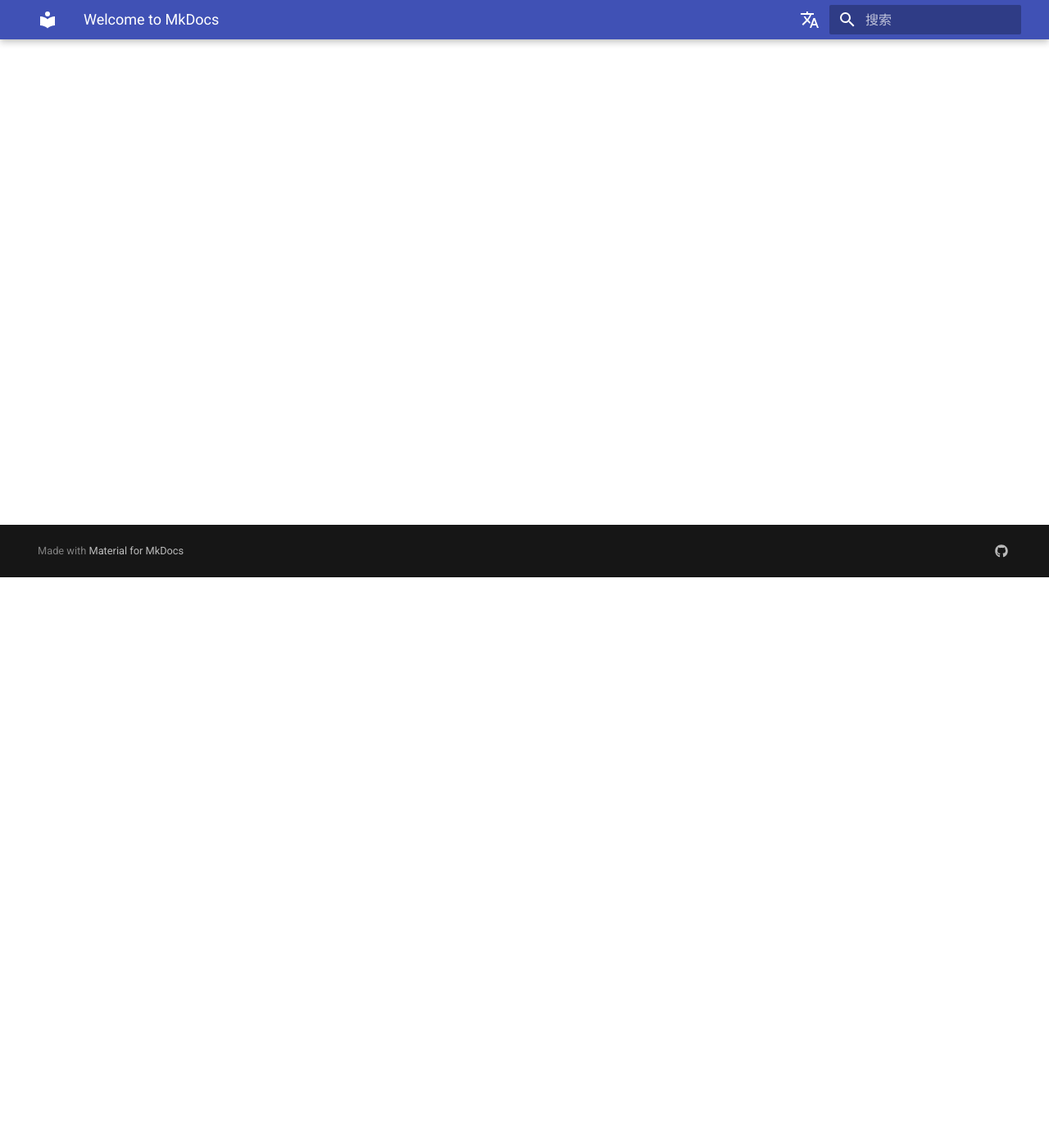
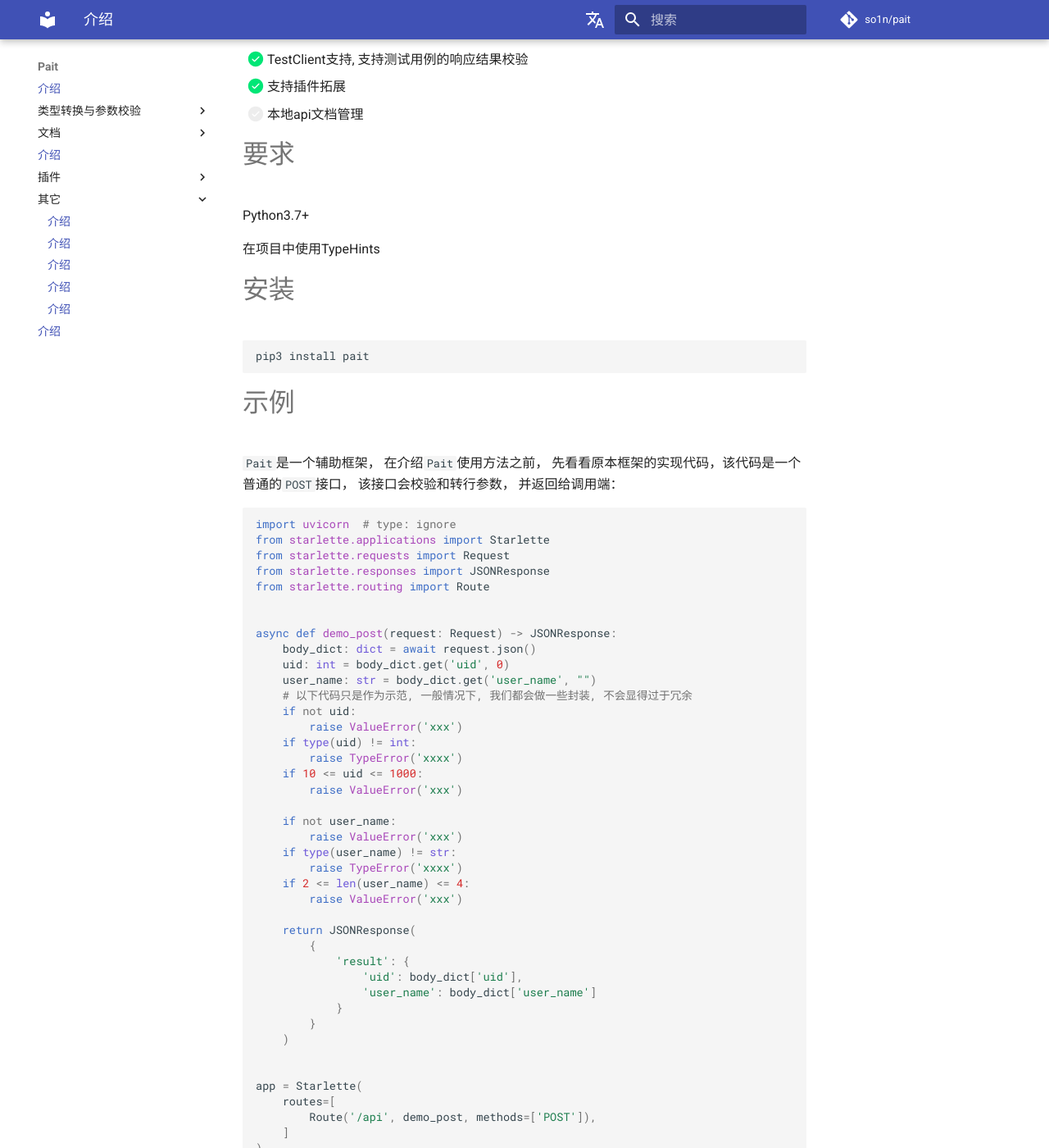
Before and after one commit to so1n/pait, an MkDocs documentation site: the page built from docs/index.md, in a window 1280 px wide and 1400 px high, scrolled down 696 px. Shown: the whole window at 82% size. Built offline with MkDocs 1.6.1 and Material for MkDocs 9.7.7, drawn with Linux system fonts in a browser that asks for light colours; comment, search, counter and statistics services are not loaded; the version menu is left out; some of the changed text lies outside the part shown.

Commit message:
Modify, Doc, mkdocs support

````diff
--- a/docs/index.md
+++ b/docs/index.md
@@ -1,17 +1,127 @@
-# Welcome to MkDocs
+# 介绍
+`Pait`是一个轻量级的Python Api开发工具，拥有参数类型检查, 类型转换和提供文档输出等功能，非常适合用于后端的接口开发，
+它被设计兼容多个Python都Web应用开发框架(目前适配了`Flask`, `Starlette`, `Sanic`, `Tornado`)，且做到尽量少地侵入原有框架，`Pait`设计灵感见文章[《给python接口加上一层类型检》](https://so1n.me/2019/04/15/%E7%BB%99python%E6%8E%A5%E5%8F%A3%E5%8A%A0%E4%B8%8A%E4%B8%80%E5%B1%82%E7%B1%BB%E5%9E%8B%E6%A3%80/)
+。
 
-For full documentation visit [mkdocs.org](https://www.mkdocs.org).
+> NOTE:
+>
+> mypy check 100%
+>
+> test coverage 95%+ (排除api_doc)
+>
+> python version >= 3.7 (支持延迟注释)
+>
+> 以下代码没有特别说明, 都默认以starlette框架为例
 
-## Commands
 
-* `mkdocs new [dir-name]` - Create a new project.
-* `mkdocs serve` - Start the live-reloading docs server.
-* `mkdocs build` - Build the documentation site.
-* `mkdocs -h` - Print help message and exit.
+# 功能
+ - [x] 参数校验和自动转化(参数校验依赖于`Pydantic`)
+ - [x] 参数关系依赖校验
+ - [x] 自动生成openapi文件
+ - [x] 支持swagger,redoc路由
+ - [x] 支持mock响应
+ - [x] TestClient支持, 支持测试用例的响应结果校验
+ - [x] 支持插件拓展
+ - [ ] 本地api文档管理
 
-## Project layout
+# 要求
+Python3.7+
 
-    mkdocs.yml    # The configuration file.
-    docs/
-        index.md  # The documentation homepage.
-        ...       # Other markdown pages, images and other files.
+在项目中使用TypeHints
+
+# 安装
+```bash
+pip3 install pait
+```
+
+# 示例
+`Pait`是一个辅助框架， 在介绍`Pait`使用方法之前， 先看看原本框架的实现代码，该代码是一个普通的`POST`接口， 该接口会校验和转行参数， 并返回给调用端：
+```Python
+import uvicorn  # type: ignore
+from starlette.applications import Starlette
+from starlette.requests import Request
+from starlette.responses import JSONResponse
+from starlette.routing import Route
+
+
+async def demo_post(request: Request) -> JSONResponse:
+    body_dict: dict = await request.json()
+    uid: int = body_dict.get('uid', 0)
+    user_name: str = body_dict.get('user_name', "")
+    # 以下代码只是作为示范, 一般情况下, 我们都会做一些封装, 不会显得过于冗余
+    if not uid:
+        raise ValueError('xxx')
+    if type(uid) != int:
+        raise TypeError('xxxx')
+    if 10 <= uid <= 1000:
+        raise ValueError('xxx')
+
+    if not user_name:
+        raise ValueError('xxx')
+    if type(user_name) != str:
+        raise TypeError('xxxx')
+    if 2 <= len(user_name) <= 4:
+        raise ValueError('xxx')
+
+    return JSONResponse(
+        {
+            'result': {
+                'uid': body_dict['uid'],
+                'user_name': body_dict['user_name']
+            }
+        }
+    )
+
+
+app = Starlette(
+    routes=[
+        Route('/api', demo_post, methods=['POST']),
+    ]
+)
+
+
+uvicorn.run(app)
+```
+可以看出这种写法非常麻烦， 而在使用了`Pait`后， 代码可以变得比较精炼， 其中高亮部分则与`Pait`相关：
+``` py hl_lines="11 13 14"
+import uvicorn  # type: ignore
+from starlette.applications import Starlette
+from starlette.responses import JSONResponse
+from starlette.routing import Route
+
+from pait.app.starlette import pait
+from pait.field import Body
+
+
+# 使用pait装饰器装饰函数
+@pait()
+async def demo_post(
+    uid: int = Body.i(description="user id", gt=10, lt=1000),
+    user_name: str = Body.i(description="user name", min_length=2, max_length=4)
+) -> JSONResponse:
+    # 获取对应的值进行返回
+    return JSONResponse({'result': {'uid': uid, 'user_name': user_name}})
+
+
+app = Starlette(
+    routes=[
+        Route('/api', demo_post, methods=['POST']),
+    ]
+)
+
+uvicorn.run(app)
+```
+
+# 性能
+`Pait`基于`Python`自带的`inspect`实现函数签名提取， 基于`Pydantic`实现参数校验和类型转换，所以`Pait`的性能表现十分优越。不过目前的`Pait`还在成长中， 还有许多需要优化的地方。
+
+# 示例
+`Pait`针对每一个支持的Web框架都有完善的代码示例， 可以通过访问示例代码了解最佳实践:
+
+- [flask example](https://github.com/so1n/pait/blob/master/example/param_verify/flask_example.py)
+
+- [sanic example](https://github.com/so1n/pait/blob/master/example/param_verify/sanic_example.py)
+
+- [starlette example](https://github.com/so1n/pait/blob/master/example/param_verify/starlette_example.py)
+
+- [tornado example](https://github.com/so1n/pait/blob/master/example/param_verify/starlette_example.py)
--- a/mkdocs.yml
+++ b/mkdocs.yml
@@ -1,10 +1,46 @@
-site_name: My Docs
+site_name: Pait
+site_description: Pait is a Python api tool. Pait enables your Python web framework to have type checking, parameter type conversion, interface document generation and can display your documents through Redoc or Swagger (power by inspect, pydantic)
+
 theme:
     name: material
     language: zh
     features:
         - navigation.top
         - content.code.annotate
+
+repo_name: so1n/pait
+repo_url: https://github.com/so1n/pait
+edit_uri: ""
+
+
+nav:
+  - 介绍: 'index.md'
+  - 类型转换与参数校验:
+    - 介绍: 'index.md'
+    - 如何使用Pait的Field: 'index.md'
+    - Field的复用: 'index.md'
+    - 依赖注入: 'index.md'
+    - 异常提示: 'index.md'
+    - 高级使用方法: 'index.md'
+  - 文档:
+    - 介绍: 'index.md'
+    - OpenApi生成: 'index.md'
+    - OpenApi路由使用: 'index.md'
+    - 其它文档: 'index.md'
+  - 单元测试支持: 'index.md'
+  - 插件:
+    - 介绍: 'index.md'
+    - 参数检查插件: 'index.md'
+    - Json响应插件: 'index.md'
+    - Mock响应插件: 'index.md'
+  - 其它:
+    - 隐式引入与显式引入: 'index.md'
+    - config模块: 'index.md'
+    - 如何在其它Web框架使用Pait: 'index.md'
+    - IDE支持: 'index.md'
+    - 示例代码: 'index.md'
+  - 发行说明: 'index.md'
+
 extra:
   version:
     provider: mike
@@ -24,3 +60,11 @@
             - en
 markdown_extensions:
   - meta
+  - pymdownx.highlight:
+      anchor_linenums: true
+  - pymdownx.inlinehilite
+  - pymdownx.snippets
+  - pymdownx.superfences
+  - def_list
+  - pymdownx.tasklist:
+      custom_checkbox: true
````
